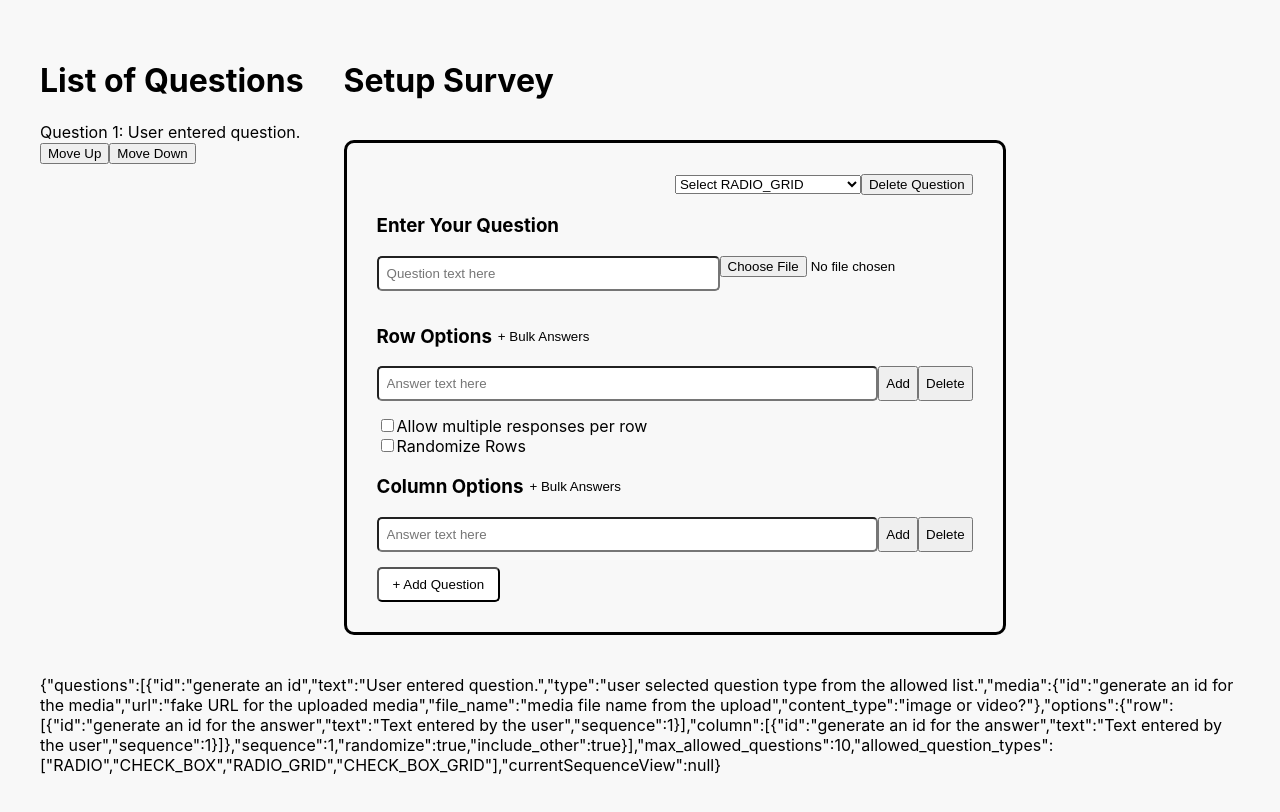
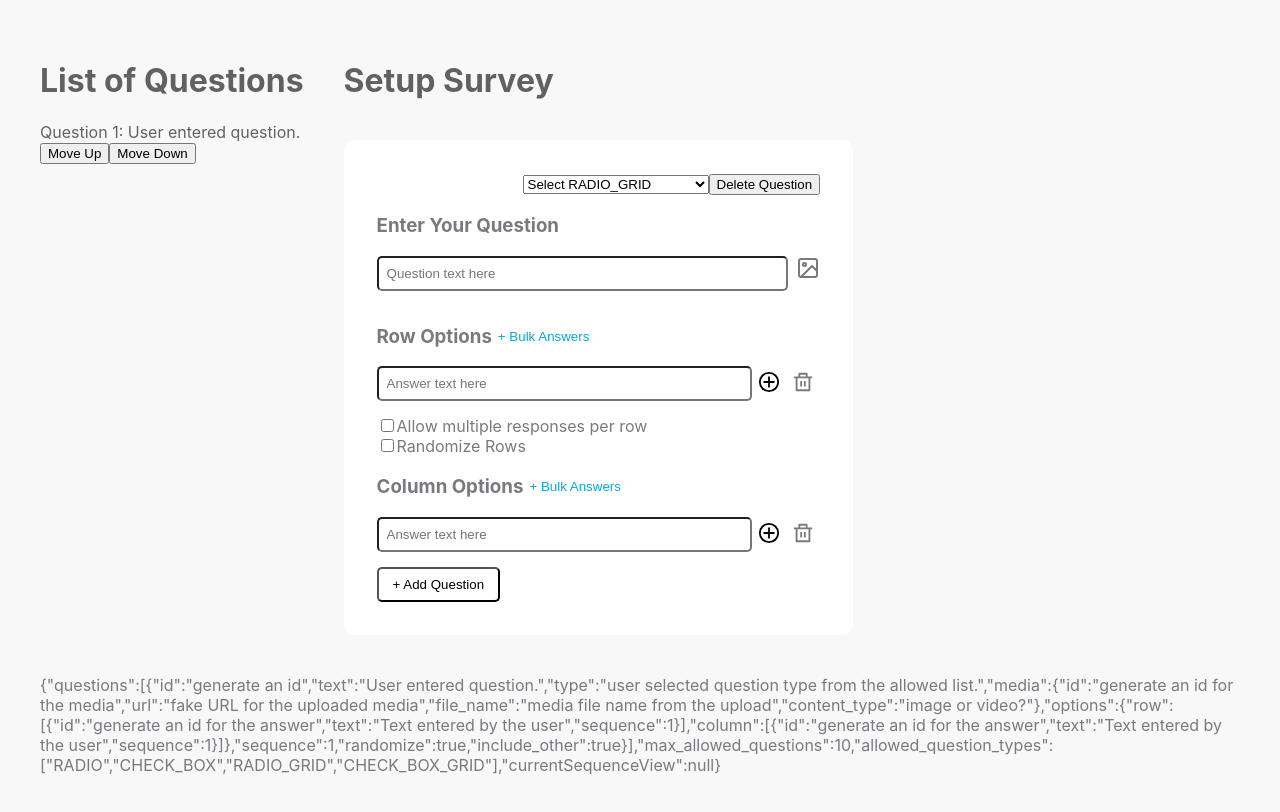
Before and after one commit to cw323/form-builder, a React (Create React App) app: page / in a window 1280 px wide. Shown: the top 812 px of the page. Built offline with nearby package versions, Linux system fonts and the light colour scheme.

Commit message:
Install React Icons package, import icons, style buttons, uninstall Ant Design package

```diff
--- a/package.json
+++ b/package.json
@@ -3,12 +3,12 @@
   "version": "0.1.0",
   "private": true,
   "dependencies": {
-    "@ant-design/icons": "^4.3.0",
     "@testing-library/jest-dom": "^5.11.4",
     "@testing-library/react": "^11.1.0",
     "@testing-library/user-event": "^12.1.10",
     "react": "^17.0.1",
     "react-dom": "^17.0.1",
+    "react-icons": "^4.1.0",
     "react-scripts": "4.0.1",
     "web-vitals": "^0.2.4"
   },
--- a/public/index.html
+++ b/public/index.html
@@ -2,19 +2,19 @@
 <html lang="en">
   <head>
     <meta charset="utf-8" />
-    <link rel="icon" href="%PUBLIC_URL%/favicon.ico" />
+    <!-- <link rel="icon" href="%PUBLIC_URL%/favicon.ico" /> -->
     <meta name="viewport" content="width=device-width, initial-scale=1" />
     <meta name="theme-color" content="#000000" />
     <meta
       name="description"
       content="Web site created using create-react-app"
     />
-    <link rel="apple-touch-icon" href="%PUBLIC_URL%/logo192.png" />
+    <!-- <link rel="apple-touch-icon" href="%PUBLIC_URL%/logo192.png" /> -->
     <!--
       manifest.json provides metadata used when your web app is installed on a
       user's mobile device or desktop. See https://developers.google.com/web/fundamentals/web-app-manifest/
     -->
-    <link rel="manifest" href="%PUBLIC_URL%/manifest.json" />
+    <!-- <link rel="manifest" href="%PUBLIC_URL%/manifest.json" /> -->
     <!--
       Notice the use of %PUBLIC_URL% in the tags above.
       It will be replaced with the URL of the `public` folder during the build.
--- a/src/App.css
+++ b/src/App.css
@@ -4,14 +4,16 @@
 
 .Title {
   margin-left: 40px;
+  color: rgb(97, 97, 99);
 }
 
 .FormWrapper {
-  border: 3px solid black;
+  border: 3px solid rgb(255, 255, 255);
   padding: 30px;
   margin: 40px;
   border-radius: 10px;
   width: 100%;
+  background-color: rgb(255, 255, 255);
 }
 
 .ListAndFormWrapper {
--- /dev/null
+++ b/src/components/Button/Button.css
@@ -0,0 +1,7 @@
+.IconWrapper {
+  pointer-events: none;
+}
+
+.Button:hover {
+  cursor: pointer;
+}
--- a/src/components/Button/Button.js
+++ b/src/components/Button/Button.js
@@ -1,8 +1,11 @@
 import React from 'react';
 
-const Button = ({ id, positionName, index, handleClick, label }) => (
-  <button id={id} name={positionName} type="button" onClick={(e) => handleClick(e, index)}>
-    {label}
+import './Button.css';
+
+const Button = ({ id, positionName, index, handleClick, label, icon }) => (
+  <button className="Button" id={id} name={positionName} type="button" onClick={(e) => handleClick(e, index)}>
+   {label && <div className="BulkButton">{label}</div>}
+   {icon && <div className="IconWrapper">{icon}</div>}
   </button>
 );
 
--- /dev/null
+++ b/src/components/FileUpload/FileUpload.css
@@ -0,0 +1,16 @@
+.FileUpload {
+  margin-left: 8px;
+}
+
+#FileInput {
+  display: none;
+}
+
+label:hover {
+  cursor: pointer;
+}
+
+.FileIcon {
+  width: 24px;
+  height: 24px;
+}
--- a/src/components/FileUpload/FileUpload.js
+++ b/src/components/FileUpload/FileUpload.js
@@ -1,5 +1,13 @@
 import React from 'react';
+import { FiImage } from 'react-icons/fi';
 
-const FileUpload = ({ onFileChange }) => <input className="FileUpload" type="file" onChange={onFileChange} />
+import './FileUpload.css';
+
+const FileUpload = ({ onFileChange }) => (
+  <div className="FileUpload">
+    <label htmlFor="FileInput"><FiImage className="FileIcon"/></label>
+    <input id="FileInput" type="file" onChange={onFileChange} />
+  </div>
+);
 
 export default FileUpload;
--- a/src/components/Form/Form.js
+++ b/src/components/Form/Form.js
@@ -200,7 +200,10 @@ class Form extends React.Component {
   }
 
   addOption(e) {
+    console.log(e.target, 'this is e.target')
     const { name, id } = e.target;
+    console.log(name, 'THIS IS NAME')
+    console.log([...this.state.options[name]], 'OPTION NAME')
     const options = [...this.state.options[name]];
     let sequence = this.state.options[name].length + 1;
     let num = 1;
--- a/src/components/ListOfQuestions/ListOfQuestion.css
+++ b/src/components/ListOfQuestions/ListOfQuestion.css
@@ -2,3 +2,7 @@
   cursor: pointer;
   background-color: rgb(226, 226, 226);
 }
+
+.ListOfQuestionsWrapper {
+  color: rgb(97, 97, 99);
+}
--- a/src/components/OptionsBlock/OptionsBlock.css
+++ b/src/components/OptionsBlock/OptionsBlock.css
@@ -7,3 +7,26 @@
   display: flex;
   flex-direction: row;
 }
+
+#BulkButton {
+  border: none;
+  background-color: transparent;
+  color: rgb(0, 169, 225);
+}
+
+#BulkButton:focus {
+  outline: none;
+  box-shadow: none;
+}
+
+#AddDeleteButton {
+  height: 35px;
+  border: none;
+  background-color: transparent;
+}
+
+.Icon {
+  width: 22px;
+  height: 22px;
+  color: rgb(121, 122, 128);
+}
--- a/src/components/OptionsBlock/OptionsBlock.js
+++ b/src/components/OptionsBlock/OptionsBlock.js
@@ -1,6 +1,8 @@
 import React from 'react';
 import InputBar from '../InputBar/InputBar';
 import Button from '../Button/Button';
+import { GrAddCircle } from 'react-icons/gr';
+import { RiDeleteBinLine } from 'react-icons/ri';
 
 import './OptionsBlock.css';
 
@@ -27,17 +29,17 @@ const OptionsBlock = ({ title, position, positionOptions, handleInputChange, add
           handleInputChange={handleInputChange}
         />
         <Button
-          id="AddButton"
+          id="AddDeleteButton"
           positionName={position}
           handleClick={addOption}
-          label="Add"
+          icon={<GrAddCircle className="Icon" />}
         />
         <Button
-          id="DeleteButton"
+          id="AddDeleteButton"
           positionName={position}
           index={index}
           handleClick={deleteOption}
-          label="Delete"
+          icon={<RiDeleteBinLine className="Icon" />}
         />
       </div>
     ))}
--- a/src/index.css
+++ b/src/index.css
@@ -6,6 +6,7 @@ body {
   -webkit-font-smoothing: antialiased;
   -moz-osx-font-smoothing: grayscale;
   background-color: rgb(248, 248, 248);
+  color: rgb(121, 122, 128);
 }
 
 code {
@@ -30,24 +31,7 @@ input[type=submit] {
   border-radius: 5px;
 }
 
-#BulkButton {
-  border: none;
-  background-color: transparent;
-}
-
-#BulkButton:focus {
+button:focus {
   outline: none;
   box-shadow: none;
 }
-
-#BulkButton:hover {
-  cursor: pointer;
-}
-
-#AddButton {
-  height: 35px;
-}
-
-#DeleteButton {
-  height: 35px;
-}
```
Also changed, not shown: 2 other files (tests, documents, lock files or other folders).
